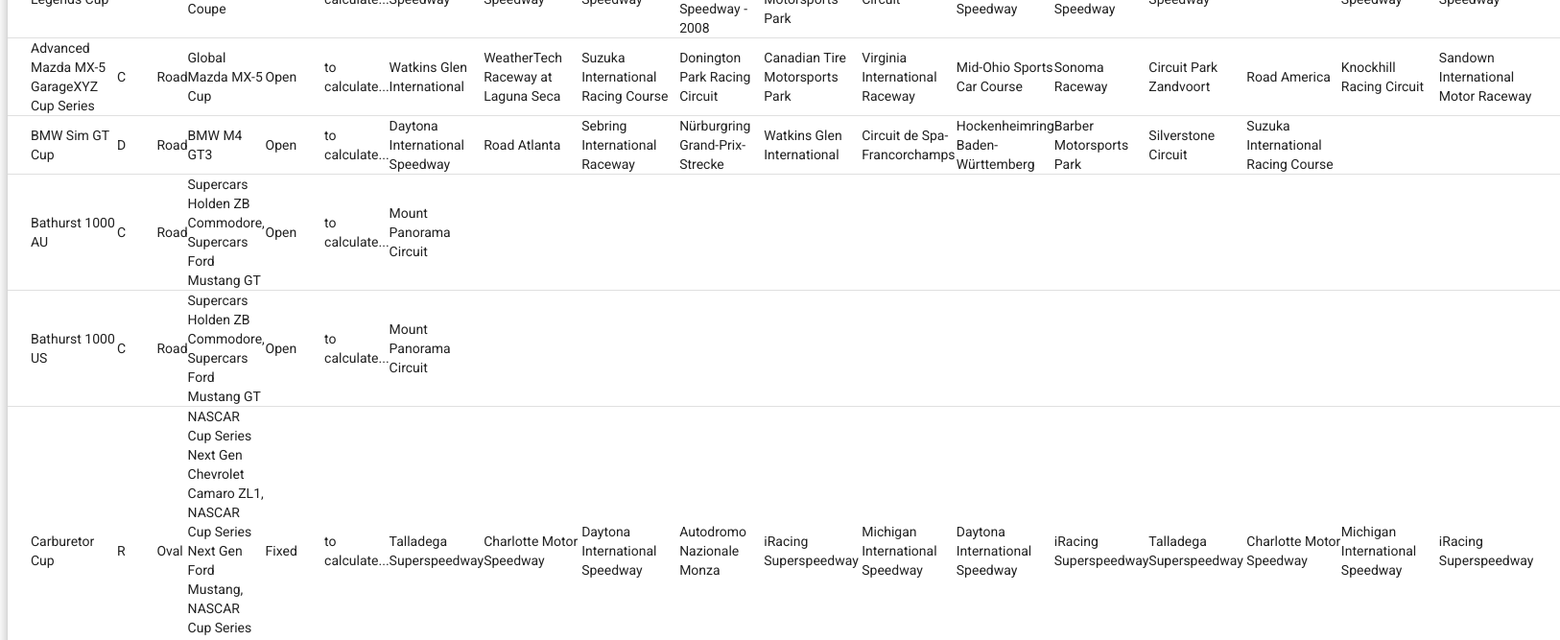
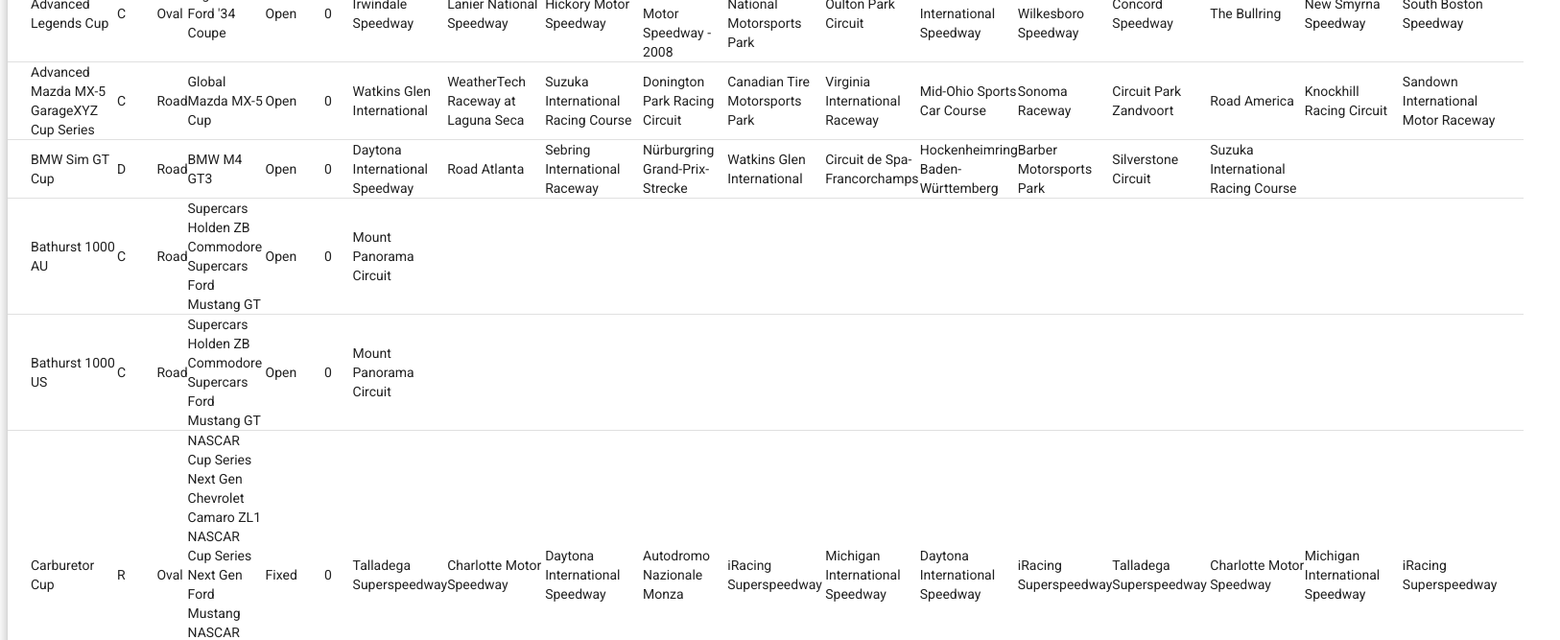
Before and after one commit to amgart/iracingPlanner, an Angular app in the folder iracingPlanner/: page /dashboard in a window 1280 px wide. Shown: the part 380-1047 px from the top of the page at 96% size, 1626 px wide, since content can reach past the window. Built offline with nearby package versions, Linux system fonts and the light colour scheme.

Commit message:
Added dashboard page

```diff
--- a/iracingPlanner/src/app/app.module.ts
+++ b/iracingPlanner/src/app/app.module.ts
@@ -16,7 +16,7 @@
 import {MatCheckboxModule} from '@angular/material/checkbox';
 import {FormsModule} from '@angular/forms';
 import {MatGridListModule} from '@angular/material/grid-list';
-import { TrackComponent } from './components/tracks/track/track/track.component';
+import {TrackComponent} from './components/tracks/track/track/track.component';
 import {MatFormFieldModule} from '@angular/material/form-field';
 import {MatTableModule} from '@angular/material/table';
 
--- a/iracingPlanner/src/app/components/dashboard/dashboard.component.html
+++ b/iracingPlanner/src/app/components/dashboard/dashboard.component.html
@@ -3,7 +3,9 @@
   <!-- Serie name Column -->
   <ng-container matColumnDef="serieName">
     <th mat-header-cell *matHeaderCellDef>Serie name</th>
-    <td mat-cell *matCellDef="let element">{{getLabel(element.seriesname)}}</td>
+    <td mat-cell *matCellDef="let element"
+        [ngClass]="canRaceSerie(element) ? 'owned' : ''">
+      {{getLabel(element.seriesname)}}</td>
   </ng-container>
 
   <!-- License Column -->
@@ -21,7 +23,9 @@
   <!-- Cars Column -->
   <ng-container matColumnDef="cars">
     <th mat-header-cell *matHeaderCellDef>Cars</th>
-    <td mat-cell *matCellDef="let element">{{parseCars(element.cars | json)}}</td>
+    <td mat-cell *matCellDef="let element"
+        [ngClass]="isSomeCarOwned(element.cars | json) ? 'owned' : ''">
+      {{parseCars(element.cars | json)}}</td>
   </ng-container>
 
   <!-- Fixed/Open Column -->
@@ -33,79 +37,103 @@
   <!-- How many races can I run? Column -->
   <ng-container matColumnDef="howMany">
     <th mat-header-cell *matHeaderCellDef>How many can I race?</th>
-    <td mat-cell *matCellDef="let element">to calculate...</td>
+    <td mat-cell *matCellDef="let element">{{countRaces(element.tracks | json)}}</td>
   </ng-container>
 
   <!-- Week 0 Column -->
   <ng-container matColumnDef="week0">
     <th mat-header-cell *matHeaderCellDef>Week 0</th>
-    <td mat-cell *matCellDef="let element">{{findTrack(0, element.tracks | json)}}</td>
+    <td mat-cell *matCellDef="let element"
+      [ngClass]="isTrackOwned(0, element.tracks | json) ? 'owned' : ''">
+      {{getTrackLabel(0, element.tracks | json)}}</td>
   </ng-container>
 
   <!-- Week 1 Column -->
   <ng-container matColumnDef="week1">
     <th mat-header-cell *matHeaderCellDef>Week 1</th>
-    <td mat-cell *matCellDef="let element">{{findTrack(1, element.tracks | json)}}</td>
+    <td mat-cell *matCellDef="let element"
+        [ngClass]="isTrackOwned(1, element.tracks | json) ? 'owned' : ''">
+      {{getTrackLabel(1, element.tracks | json)}}</td>
   </ng-container>
 
   <!-- Week 2 Column -->
   <ng-container matColumnDef="week2">
     <th mat-header-cell *matHeaderCellDef>Week 2</th>
-    <td mat-cell *matCellDef="let element">{{findTrack(2, element.tracks | json)}}</td>
+    <td mat-cell *matCellDef="let element"
+        [ngClass]="isTrackOwned(2, element.tracks | json) ? 'owned' : ''">
+      {{getTrackLabel(2, element.tracks | json)}}</td>
   </ng-container>
 
   <!-- Week 3 Column -->
   <ng-container matColumnDef="week3">
     <th mat-header-cell *matHeaderCellDef>Week 3</th>
-    <td mat-cell *matCellDef="let element">{{findTrack(3, element.tracks | json)}}</td>
+    <td mat-cell *matCellDef="let element"
+        [ngClass]="isTrackOwned(3, element.tracks | json) ? 'owned' : ''">
+      {{getTrackLabel(3, element.tracks | json)}}</td>
   </ng-container>
 
   <!-- Week 4 Column -->
   <ng-container matColumnDef="week4">
     <th mat-header-cell *matHeaderCellDef>Week 4</th>
-    <td mat-cell *matCellDef="let element">{{findTrack(4, element.tracks | json)}}</td>
+    <td mat-cell *matCellDef="let element"
+        [ngClass]="isTrackOwned(4, element.tracks | json) ? 'owned' : ''">
+      {{getTrackLabel(4, element.tracks | json)}}</td>
   </ng-container>
 
   <!-- Week 5 Column -->
   <ng-container matColumnDef="week5">
     <th mat-header-cell *matHeaderCellDef>Week 5</th>
-    <td mat-cell *matCellDef="let element">{{findTrack(5, element.tracks | json)}}</td>
+    <td mat-cell *matCellDef="let element"
+        [ngClass]="isTrackOwned(5, element.tracks | json) ? 'owned' : ''">
+      {{getTrackLabel(5, element.tracks | json)}}</td>
   </ng-container>
 
   <!-- Week 6 Column -->
   <ng-container matColumnDef="week6">
     <th mat-header-cell *matHeaderCellDef>Week 6</th>
-    <td mat-cell *matCellDef="let element">{{findTrack(6, element.tracks | json)}}</td>
+    <td mat-cell *matCellDef="let element"
+        [ngClass]="isTrackOwned(6, element.tracks | json) ? 'owned' : ''">
+      {{getTrackLabel(6, element.tracks | json)}}</td>
   </ng-container>
 
   <!-- Week 7 Column -->
   <ng-container matColumnDef="week7">
     <th mat-header-cell *matHeaderCellDef>Week 7</th>
-    <td mat-cell *matCellDef="let element">{{findTrack(7, element.tracks | json)}}</td>
+    <td mat-cell *matCellDef="let element"
+        [ngClass]="isTrackOwned(7, element.tracks | json) ? 'owned' : ''">
+      {{getTrackLabel(7, element.tracks | json)}}</td>
   </ng-container>
 
   <!-- Week 8 Column -->
   <ng-container matColumnDef="week8">
     <th mat-header-cell *matHeaderCellDef>Week 8</th>
-    <td mat-cell *matCellDef="let element">{{findTrack(8, element.tracks | json)}}</td>
+    <td mat-cell *matCellDef="let element"
+        [ngClass]="isTrackOwned(8, element.tracks | json) ? 'owned' : ''">
+      {{getTrackLabel(8, element.tracks | json)}}</td>
   </ng-container>
 
   <!-- Week 9 Column -->
   <ng-container matColumnDef="week9">
     <th mat-header-cell *matHeaderCellDef>Week 9</th>
-    <td mat-cell *matCellDef="let element">{{findTrack(9, element.tracks | json)}}</td>
+    <td mat-cell *matCellDef="let element"
+        [ngClass]="isTrackOwned(9, element.tracks | json) ? 'owned' : ''">
+      {{getTrackLabel(9, element.tracks | json)}}</td>
   </ng-container>
 
   <!-- Week 10 Column -->
   <ng-container matColumnDef="week10">
     <th mat-header-cell *matHeaderCellDef>Week 10</th>
-    <td mat-cell *matCellDef="let element">{{findTrack(10, element.tracks | json)}}</td>
+    <td mat-cell *matCellDef="let element"
+        [ngClass]="isTrackOwned(10, element.tracks | json) ? 'owned' : ''">
+      {{getTrackLabel(10, element.tracks | json)}}</td>
   </ng-container>
 
   <!-- Week 11 Column -->
   <ng-container matColumnDef="week11">
     <th mat-header-cell *matHeaderCellDef>Week 11</th>
-    <td mat-cell *matCellDef="let element">{{findTrack(11, element.tracks | json)}}</td>
+    <td mat-cell *matCellDef="let element"
+        [ngClass]="isTrackOwned(11, element.tracks | json) ? 'owned' : ''">
+      {{getTrackLabel(11, element.tracks | json)}}</td>
   </ng-container>
 
   <tr mat-header-row *matHeaderRowDef="displayedColumns"></tr>
--- a/iracingPlanner/src/app/components/dashboard/dashboard.component.scss
+++ b/iracingPlanner/src/app/components/dashboard/dashboard.component.scss
@@ -0,0 +1,3 @@
+.owned {
+  background-color: #6ebb6e;
+}
--- a/iracingPlanner/src/app/components/dashboard/dashboard.component.ts
+++ b/iracingPlanner/src/app/components/dashboard/dashboard.component.ts
@@ -1,6 +1,8 @@
 import {Component, OnInit} from '@angular/core';
 import {SerieService} from '../../services/serie/serie.service';
 import {UtilService} from '../../services/util/util.service';
+import {TrackService} from '../../services/track/track.service';
+import {CarService} from '../../services/car/car.service';
 
 @Component({
   selector: 'app-dashboard',
@@ -14,7 +16,9 @@
     'week10', 'week11'];
   dataSource: Serie[] = [];
 
-  constructor(private serieService: SerieService, private utilService: UtilService) { }
+  constructor(private serieService: SerieService, private utilService: UtilService,
+              private trackService: TrackService, private carService: CarService) {
+  }
 
   ngOnInit(): void {
     this.dataSource = this.serieService.findAllSeries();
@@ -38,27 +42,66 @@
 
   parseCars(jsonCars: string): string {
     let result = '';
-    let cars: Car[] = JSON.parse(jsonCars);
+    const cars: Car[] = JSON.parse(jsonCars);
     cars.forEach(car => {
-      result += car.name + ', ';
+      result += car.name + '%0A';
     });
-    return this.utilService.decode(result.substring(0, result.length - 2));
+    return this.utilService.decode(result.substring(0, result.length - 3));
   }
 
   private parseTracks(jsonTracks: string): Track[] {
       let result: Track[] = [];
-      let tracks: Track[] = JSON.parse(jsonTracks);
+      const tracks: Track[] = JSON.parse(jsonTracks);
       tracks.forEach(track => {
         result.push(track);
       });
       return result;
   }
 
-  findTrack(weekNum: number, jsonTracks: string): string {
-    let track = this.parseTracks(jsonTracks)[weekNum];
+  private findTrack(weekNum: number, jsonTracks: string): Track {
+    return this.parseTracks(jsonTracks)[weekNum];
+  }
+
+  getTrackLabel(weekNum: number, jsonTracks: string): string {
+    const track = this.findTrack(weekNum, jsonTracks);
     if (track && track.name) {
       return this.utilService.decode(track.name);
     }
     return '';
   }
+
+  isTrackOwned(weekNum: number, jsonTracks: string): boolean {
+    const track = this.findTrack(weekNum, jsonTracks);
+    if (track && track.pkgid && this.trackService.isOwned(track)) {
+      return true;
+    }
+    return false;
+  }
+
+  isSomeCarOwned(jsonCars: string): boolean {
+    const cars: Car[] = JSON.parse(jsonCars);
+    let result = false;
+    cars.forEach(car => {
+      if (this.carService.isOwned(car)) {
+        result = true;
+      }
+    });
+    return result;
+  }
+
+  countRaces(jsonTracks: string): number {
+    const tracks = this.parseTracks(jsonTracks);
+    let count = 0;
+    tracks.forEach(track => {
+      if (this.trackService.isOwned(track)) {
+        count++;
+      }
+    });
+    return count;
+  }
+
+  canRaceSerie(serie: Serie): boolean {
+    return this.countRaces(JSON.stringify(serie.tracks)) >= 8
+      && this.isSomeCarOwned(JSON.stringify(serie.cars));
+  }
 }
```
